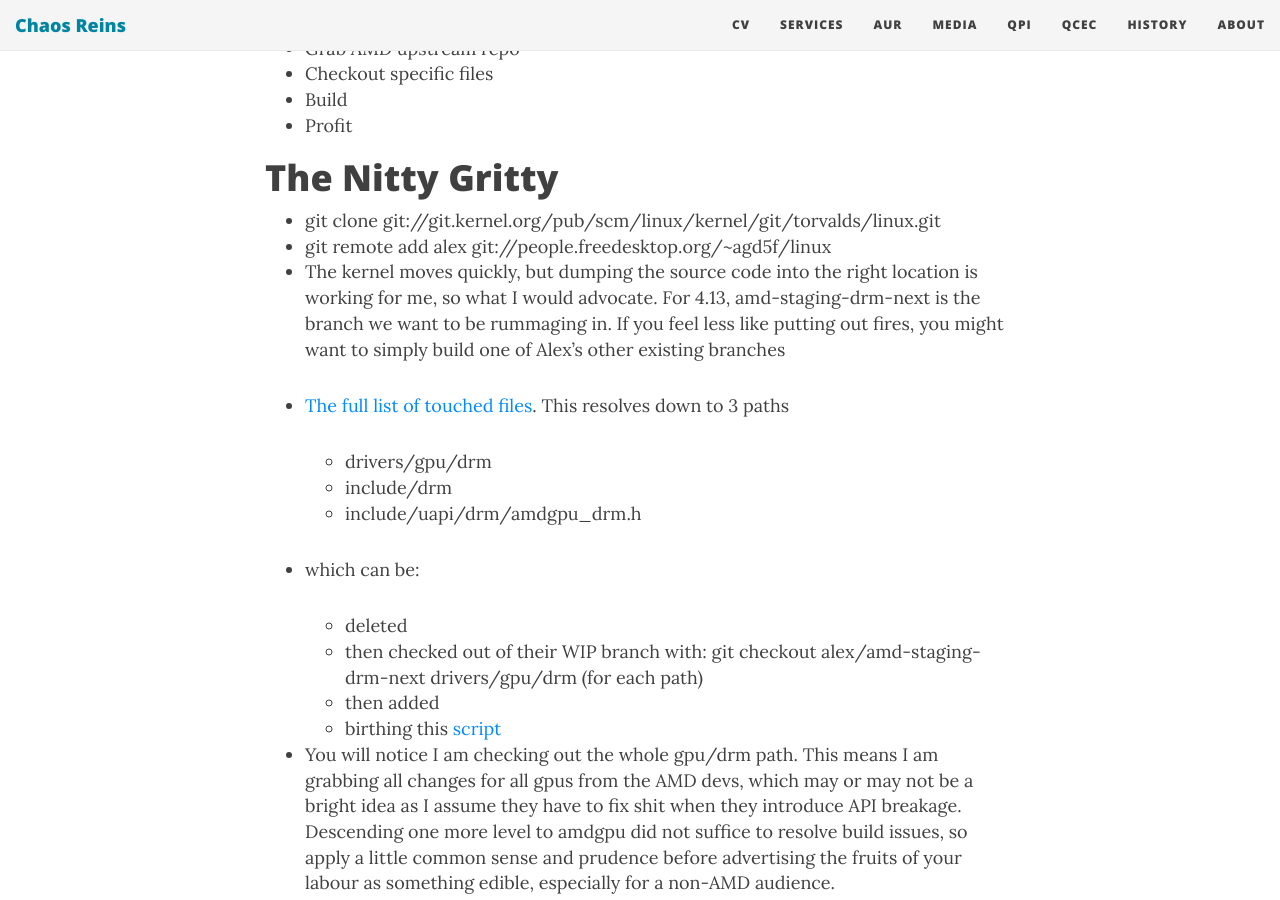
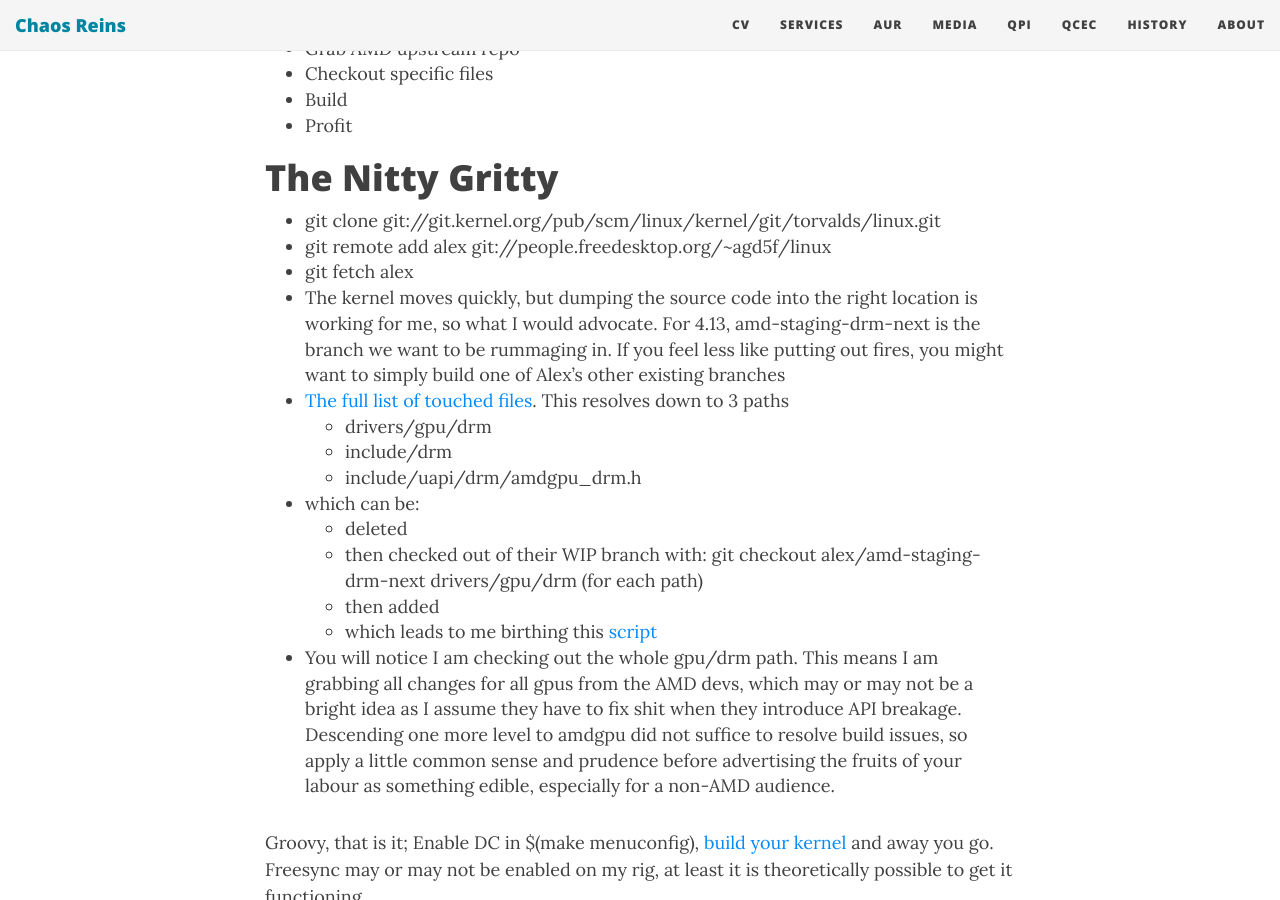
Before and after one commit to sirspudd/sirspudd.github.io, a Jekyll site: the page built from _posts/2017-06-04-amd-dc-usage.md, in a window 1280 px wide and 900 px high, scrolled down 591 px. Built offline with Jekyll 4.4.1, drawn with Linux system fonts in a browser that asks for light colours; nearby versions of some CDN libraries; comment, search, counter and statistics services are not loaded.

Commit message:
Fix broken link

```diff
--- a/_posts/2017-06-04-amd-dc-usage.md
+++ b/_posts/2017-06-04-amd-dc-usage.md
@@ -22,20 +22,17 @@
 
 * git clone git://git.kernel.org/pub/scm/linux/kernel/git/torvalds/linux.git
 * git remote add alex git://people.freedesktop.org/~agd5f/linux
+* git fetch alex
 * The kernel moves quickly, but dumping the source code into the right location is working for me, so what I would advocate. For 4.13, amd-staging-drm-next is the branch we want to be rummaging in. If you feel less like putting out fires, you might want to simply build one of Alex's other existing branches
 * [The full list of touched files](#appendix). This resolves down to 3 paths
-
     * drivers/gpu/drm
     * include/drm
     * include/uapi/drm/amdgpu_drm.h
-
 * which can be:
-
     * deleted
     * then checked out of their WIP branch with: git checkout alex/amd-staging-drm-next drivers/gpu/drm (for each path)
     * then added
-    * birthing this [script](snippets/splice-amd-crud-into-mainline.sh)
-
+    * which leads to me birthing this [script](https://github.com/sirspudd/sirspudd.github.io/blob/master/_snippets/splice-amd-crud-into-mainline.sh)
 * You will notice I am checking out the whole gpu/drm path. This means I am grabbing all changes for all gpus from the AMD devs, which may or may not be a bright idea as I assume they have to fix shit when they introduce API breakage. Descending one more level to amdgpu did not suffice to resolve build issues, so apply a little common sense and prudence before advertising the fruits of your labour as something edible, especially for a non-AMD audience.
 
 Groovy, that is it; Enable DC in $(make menuconfig), [build your kernel](https://g.chaos-reins.com/Arch/linux-spudd/src/master/PKGBUILD) and away you go. Freesync may or may not be enabled on my rig, at least it is theoretically possible to get it functioning.
```
Also changed, not shown: 2 other files.
